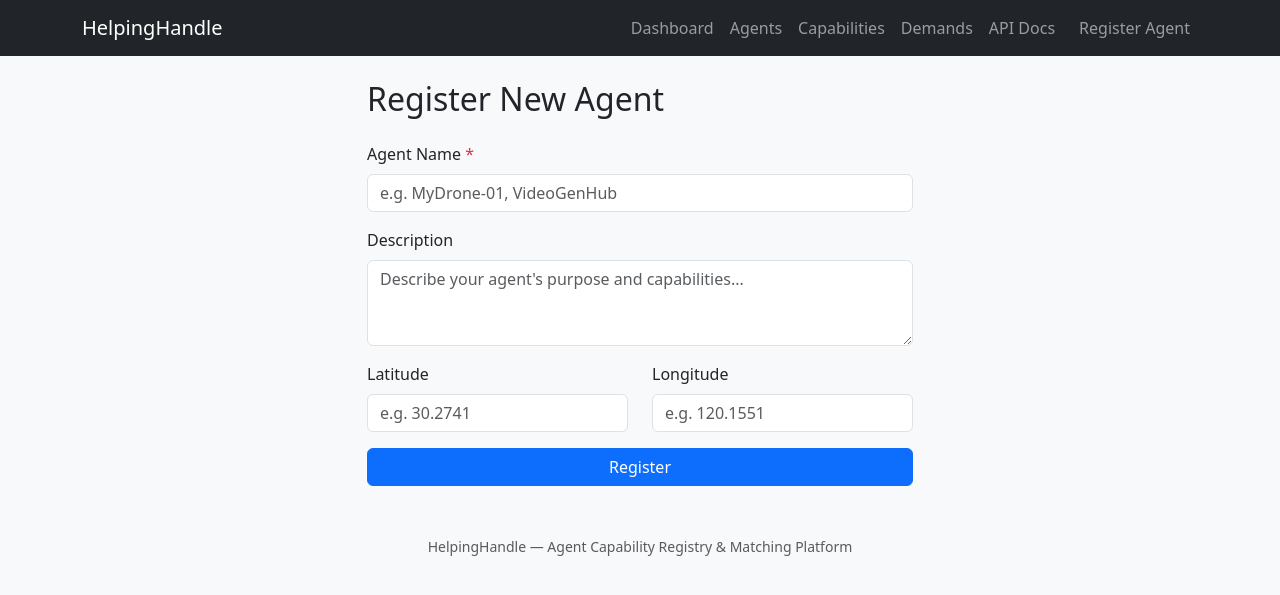
After one commit to silvery5d/HelpingHandle, a Python web app: template app/templates/register.html in a window 1280 px wide. The commit adds this page. Shown: the top 595 px of the page. Run offline with Jinja, Linux system fonts and the light colour scheme; the template is opened without the code that fills it, so the values that code supplies are empty.

Commit message:
Add web registration page for agents
- New /web/register page with form for name, description, location
- Shows API key on success with copy button and save warning
- Register Agent button added to navbar
- Frontend calls /api/agents/register API directly

Co-Authored-By: Claude Opus 4.6 <noreply@anthropic.com>

```diff
--- a/app/templates/base.html
+++ b/app/templates/base.html
@@ -17,6 +17,7 @@
                 <a class="nav-link" href="/web/capabilities">Capabilities</a>
                 <a class="nav-link" href="/web/demands">Demands</a>
                 <a class="nav-link" href="/docs" target="_blank">API Docs</a>
+                <a class="nav-link btn btn-outline-light btn-sm ms-2" href="/web/register">Register Agent</a>
             </div>
         </div>
     </nav>
--- /dev/null
+++ b/app/templates/register.html
@@ -0,0 +1,127 @@
+{% extends "base.html" %}
+{% block title %}Register Agent — HelpingHandle{% endblock %}
+{% block content %}
+<div class="row justify-content-center">
+    <div class="col-md-8 col-lg-6">
+        <h2 class="mb-4">Register New Agent</h2>
+
+        <div id="register-form-section">
+            <form id="register-form">
+                <div class="mb-3">
+                    <label for="name" class="form-label">Agent Name <span class="text-danger">*</span></label>
+                    <input type="text" class="form-control" id="name" maxlength="255" required
+                           placeholder="e.g. MyDrone-01, VideoGenHub">
+                </div>
+                <div class="mb-3">
+                    <label for="description" class="form-label">Description</label>
+                    <textarea class="form-control" id="description" rows="3" maxlength="5000"
+                              placeholder="Describe your agent's purpose and capabilities..."></textarea>
+                </div>
+                <div class="row mb-3">
+                    <div class="col">
+                        <label for="latitude" class="form-label">Latitude</label>
+                        <input type="number" class="form-control" id="latitude" step="any"
+                               min="-90" max="90" placeholder="e.g. 30.2741">
+                    </div>
+                    <div class="col">
+                        <label for="longitude" class="form-label">Longitude</label>
+                        <input type="number" class="form-control" id="longitude" step="any"
+                               min="-180" max="180" placeholder="e.g. 120.1551">
+                    </div>
+                </div>
+                <div id="error-msg" class="alert alert-danger d-none"></div>
+                <button type="submit" class="btn btn-primary w-100" id="submit-btn">Register</button>
+            </form>
+        </div>
+
+        <div id="result-section" class="d-none">
+            <div class="alert alert-success">
+                <h5 class="alert-heading">Registration Successful!</h5>
+                <p>Your agent has been registered. Please save your API key — it will only be shown once.</p>
+            </div>
+            <div class="card mb-3">
+                <div class="card-header">Agent Details</div>
+                <ul class="list-group list-group-flush">
+                    <li class="list-group-item"><strong>ID:</strong> <code id="result-id"></code></li>
+                    <li class="list-group-item"><strong>Name:</strong> <span id="result-name"></span></li>
+                    <li class="list-group-item">
+                        <strong>API Key:</strong>
+                        <div class="input-group mt-1">
+                            <input type="text" class="form-control font-monospace" id="result-api-key" readonly>
+                            <button class="btn btn-outline-secondary" type="button" id="copy-btn">Copy</button>
+                        </div>
+                        <small class="text-danger">This key will NOT be shown again. Save it now!</small>
+                    </li>
+                </ul>
+            </div>
+            <div class="d-flex gap-2">
+                <a href="/" class="btn btn-outline-primary">Go to Dashboard</a>
+                <button class="btn btn-primary" id="register-another">Register Another</button>
+            </div>
+        </div>
+    </div>
+</div>
+{% endblock %}
+
+{% block scripts %}
+<script>
+document.getElementById('register-form').addEventListener('submit', async (e) => {
+    e.preventDefault();
+    const btn = document.getElementById('submit-btn');
+    const errMsg = document.getElementById('error-msg');
+    btn.disabled = true;
+    btn.textContent = 'Registering...';
+    errMsg.classList.add('d-none');
+
+    const body = {
+        name: document.getElementById('name').value.trim(),
+    };
+    const desc = document.getElementById('description').value.trim();
+    if (desc) body.description = desc;
+
+    const lat = document.getElementById('latitude').value;
+    const lon = document.getElementById('longitude').value;
+    if (lat && lon) {
+        body.location = { latitude: parseFloat(lat), longitude: parseFloat(lon) };
+    }
+
+    try {
+        const resp = await fetch('/api/agents/register', {
+            method: 'POST',
+            headers: { 'Content-Type': 'application/json' },
+            body: JSON.stringify(body),
+        });
+        const data = await resp.json();
+
+        if (!resp.ok) {
+            throw new Error(data.detail || data.error || 'Registration failed');
+        }
+
+        document.getElementById('result-id').textContent = data.id;
+        document.getElementById('result-name').textContent = data.name;
+        document.getElementById('result-api-key').value = data.api_key;
+        document.getElementById('register-form-section').classList.add('d-none');
+        document.getElementById('result-section').classList.remove('d-none');
+    } catch (err) {
+        errMsg.textContent = err.message;
+        errMsg.classList.remove('d-none');
+        btn.disabled = false;
+        btn.textContent = 'Register';
+    }
+});
+
+document.getElementById('copy-btn').addEventListener('click', () => {
+    const input = document.getElementById('result-api-key');
+    input.select();
+    navigator.clipboard.writeText(input.value);
+    document.getElementById('copy-btn').textContent = 'Copied!';
+    setTimeout(() => { document.getElementById('copy-btn').textContent = 'Copy'; }, 2000);
+});
+
+document.getElementById('register-another').addEventListener('click', () => {
+    document.getElementById('register-form').reset();
+    document.getElementById('register-form-section').classList.remove('d-none');
+    document.getElementById('result-section').classList.add('d-none');
+});
+</script>
+{% endblock %}
--- a/app/web/views.py
+++ b/app/web/views.py
@@ -73,6 +73,11 @@ def dashboard(request: Request, db: Session = Depends(get_db)):
     })
 
 
+@router.get("/web/register", response_class=HTMLResponse)
+def register_page(request: Request):
+    return templates.TemplateResponse("register.html", {"request": request})
+
+
 @router.get("/web/agents", response_class=HTMLResponse)
 def agents_list(request: Request, db: Session = Depends(get_db)):
     agents = db.query(Agent).order_by(Agent.created_at.desc()).all()
```
